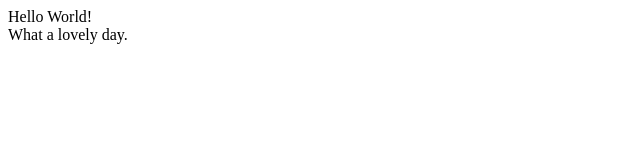
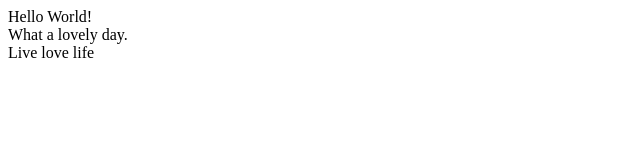
Before and after one commit to viktorKastle/git_training, a plain HTML site: page index.html in a window 1280 px wide. Shown: the whole page, without its empty margins (0-640 px from the left). Drawn offline with Linux system fonts and the light colour scheme.

Commit message:
Index file modified

```diff
--- a/index.html
+++ b/index.html
@@ -1,2 +1,3 @@
 <div>Hello World!</div>
 <div>What a lovely day.</div>
+<div>Live love life</div>
```
